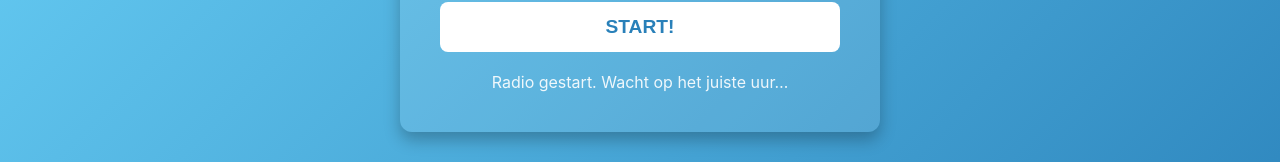
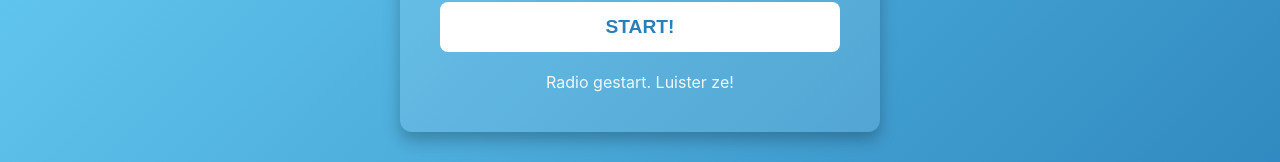
Before and after one commit to Jimisdebest/welkom, a plain HTML site: page radio.html in a window 1280 px wide. Both pictures are taken after a click on the button "START!". Shown: the part 398-560 px from the top of the page. Drawn offline with Linux system fonts and the light colour scheme.

Commit message:
Update radio status message on start

```diff
--- a/radio.html
+++ b/radio.html
@@ -68,7 +68,7 @@
     };
 
     document.getElementById('startBtn').onclick = () => {
-      document.getElementById('status').textContent = "Radio gestart. Wacht op het juiste uur…";
+      document.getElementById('status').textContent = "Radio gestart. Luister ze!";
       checkTime();
       setInterval(checkTime, 1000);
     };
```
